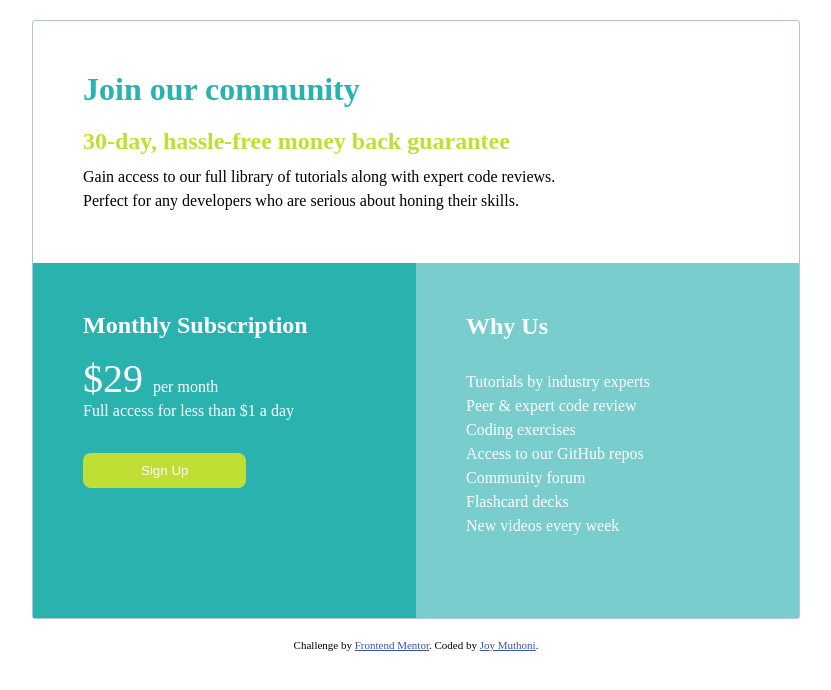
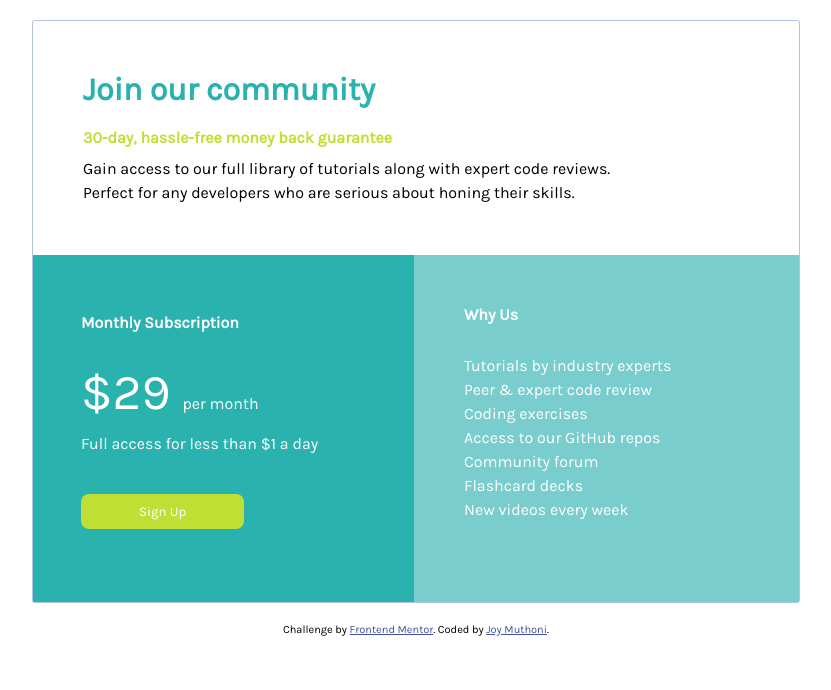
Before and after one commit to Joy-FrontEnd/frontend-mentor-1, a plain HTML site: page single-price-grid-component-master/index.html in a window 1280 px wide. Shown: the whole page, without its empty margins (224-1055 px from the left). Drawn offline with Linux system fonts and the light colour scheme.

```diff
--- a/css/styles.css
+++ b/css/styles.css
@@ -3,6 +3,7 @@
   margin: 0;
   box-sizing: border-box;
   font-weight: 400;
+  font-family: "Karla", sans-serif;
 }
 
 h1 {
@@ -19,6 +20,7 @@ header h2 {
 
 h2 {
   font-weight: 700;
+  font-size: 16px;
 }
 
 header {
@@ -72,8 +74,7 @@ ul {
 .box-1 {
   background-color: hsl(179, 62%, 43%);
   font-size: 16px;
-  width: 34%;
-  padding: 50px;
+  padding: 48px;
 }
 
 .box-1 h2 {
@@ -82,18 +83,17 @@ ul {
 
 .box-1,
 .box-2 p {
-  line-height: 1.5em;
+  line-height: 2.5rem;
 }
 
 .box-1 strong {
-  font-size: 40px;
+  font-size: 50px;
 }
 
 .box-2 {
   background-color: hsl(180, 45%, 64%);
   font-size: 16px;
   padding: 50px;
-  width: 34%;
 }
 
 @media (max-width: 600px) {
--- a/single-price-grid-component-master/index.html
+++ b/single-price-grid-component-master/index.html
@@ -6,7 +6,8 @@
   <link rel="stylesheet" href="/css/styles.css">
   <link rel="icon" type="image/png" sizes="32x32" href="./images/favicon-32x32.png">
 
-
+  <link rel="preconnect" href="https://fonts.gstatic.com">
+  <link href="https://fonts.googleapis.com/css2?family=Karla&display=swap" rel="stylesheet">
   <title>Frontend Mentor | Single Price Grid Component</title>
 
   <!-- Feel free to remove these styles or customise in your own stylesheet 👍 -->
```
